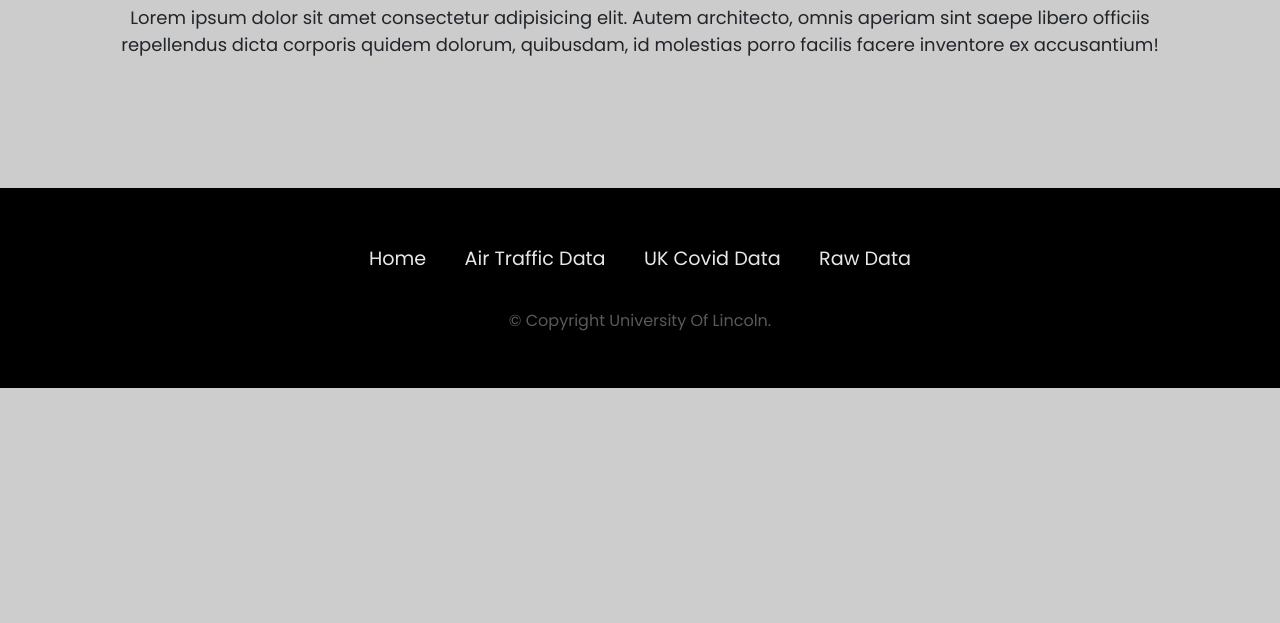
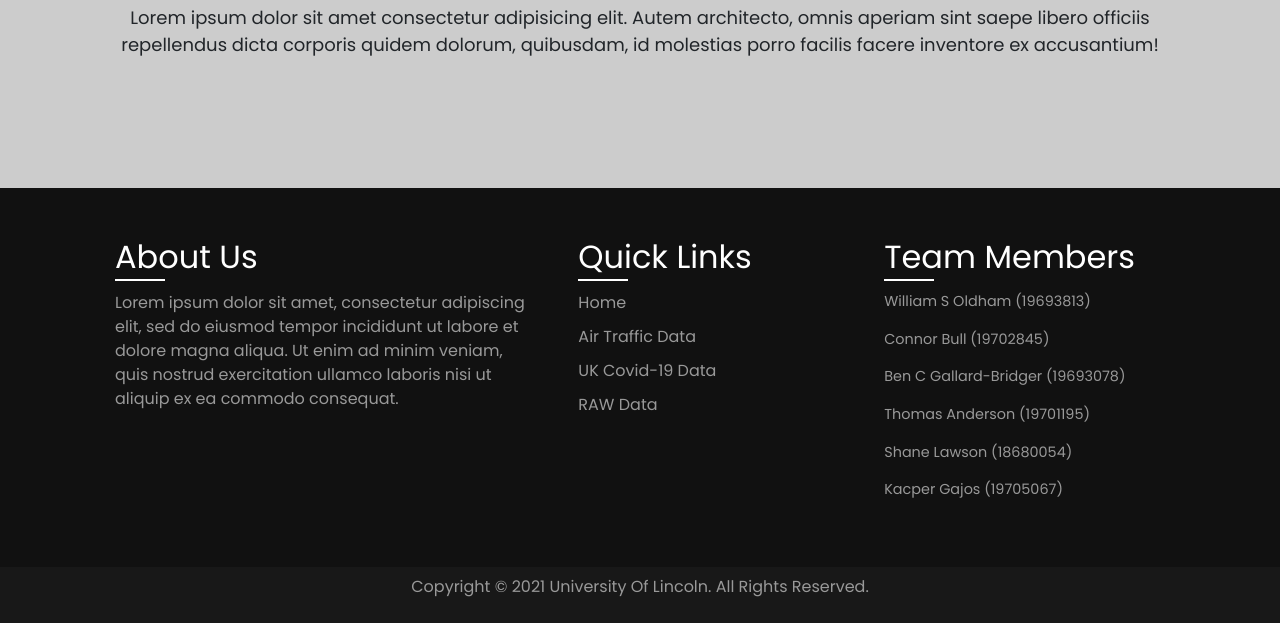
Before and after one commit to binaryoverload/TSEGroup8Website, a Flask app: page / in a window 1280 px wide. Shown: the part 5333-5956 px from the top of the page. Before the commit the page ends 5721 px from the top, so only its background shows below. Run offline with Flask 2, Linux system fonts and the light colour scheme; some libraries are stand-ins or nearby versions.

Commit message:
Footer improvements + Patch for Mobile Devices
Made changes to footer.
improvements for mobile devices.

```diff
--- a/static/index.css
+++ b/static/index.css
@@ -376,44 +376,84 @@ section#ukmap {
     display: inline-block;
 }
 
-footer p {
-    padding: 0;
-    font-size: 0.8em;
-    color: hsla(0, 50%, 100%, 0.35);
-    margin: 1em 0;
-    font-size: 1rem;
+footer {
+    position: relative;
+    width: 100%;
+    height: auto;
+    background: #111;
+    color: #fff;
+    display: flex;
+    padding: 50px 100px;
+    justify-content:: space-between;
 }
 
-footer ul {
-    list-style: none;
+footer .container{
     display: flex;
-    margin: 1em 0;
+    justify-content: space-between;
+    flex-wrap: wrap;
+    flex-direction:row;
 }
 
-footer ul li a {
-    padding: 1em;
-    text-decoration: none;
-    color: rgba(255, 255, 255, 0.904);
-    transition: 100ms;
+footer .container .sec{
+    margin-right: 30px;
 }
 
-footer ul li a:hover {
-    color: var(--primary);
+footer .container .sec.about{
+    width: 40%;
 }
 
-footer {
-    width: 100%;
-    background: #000000;
+footer .container h2{
+    position: relative;
     color: #fff;
-    display: grid;
-    place-items: center;
-    padding: 2em;
-    font-size: 1.2rem;
+    font-weight: 500;
+    margin-bottom: 15px;
 }
 
-.sticky-footer {
-    position: sticky;
-    top: 100%;
+footer .container h2:before{
+    content: '';
+    position: absolute;
+    bottom: -5px;
+    left: 0;
+    width: 50px;
+    height: 2px;
+    background: #ffffff;
+}
+
+footer .container .sec.about p{
+    color: #999;
+}
+
+.quickLinks{
+    position: relative;
+    width: 25%;
+}
+
+.quickLinks ul li{
+    list-style: none;
+}
+
+.quickLinks ul li a{
+    color: #999;
+    text-decoration: none;
+    margin-bottom: 10px;
+    display: inline-block;
+}
+
+.quickLinks ul li a:hover{
+    color: #fff;
+}
+
+footer .container .sec.team p{
+    color: #999;
+    font-size: 0.90em;
+}
+
+.copyrightText{
+    width: 100%;
+    background: #181818;
+    padding: 8px 100px;
+    text-align: center;
+    color: #999;
 }
 
 #map-background-container {
@@ -424,6 +464,43 @@ footer {
 #map-controls {
     margin-bottom: 1em;
 }
+
+@media (max-width: 991px){
+    .welcomeRow {
+        flex-direction: column;
+    }
+
+   .welcomeRow .col50 {
+    position: relative;
+    width: 100%;
+    }
+
+    .row .col50 .imgBx{
+       height: 300px;
+       margin-top: 20px;
+    }
+
+    footer{
+        padding: 40px;
+    }
+    footer .container{
+        flex-direction: column;
+    }
+    footer .container .sec{
+        margin-right: 0;
+        margin-bottom: 40px;
+    }
+    footer .container .sec.about,
+    .quickLinks{
+        width: 100%;
+    }
+    .copyrightText{
+    padding: 8px 40px;
+    }
+}
+
+
+
 
 @media (max-width: 500px) {
     #map-background-container {
--- a/templates/index.html
+++ b/templates/index.html
@@ -225,17 +225,36 @@
 
     </section>
 
+    <footer>
+        <div class="container">
+            <div class="sec about">
+                <h2>About Us</h2>
+                <p>Lorem ipsum dolor sit amet, consectetur adipiscing elit, sed do eiusmod tempor incididunt ut labore et dolore magna aliqua. Ut enim ad minim veniam, quis nostrud exercitation ullamco laboris nisi ut aliquip ex ea commodo consequat.</p>
+            </div>
 
-
-    <footer class="sticky-footer">
-        <ul>
-            <li><a href="#S1">Home</a></li>
-            <li><a href="#S2">Air Traffic Data </a></li>
-            <li><a href="#S3">UK Covid Data</a></li>
-            <li><a href="#S4">Raw Data</a></li>
-        </ul>
-        <p> © Copyright University Of Lincoln.</p>
+            <div class="sec quickLinks">
+                <h2>Quick Links</h2>
+                <ul>
+                    <li><a href="#">Home</a></li>
+                    <li><a href="#">Air Traffic Data</a></li>
+                    <li><a href="#">UK Covid-19 Data</a></li>
+                    <li><a href="#">RAW Data</a></li>
+                </ul>
+            </div>
+            <div class="sec team">
+                <h2>Team Members</h2>
+                <p>William S Oldham (19693813)</p>
+                <p>Connor Bull (19702845)</p>
+                <p>Ben C Gallard-Bridger (19693078)</p>
+                <p>Thomas Anderson (19701195)</p>
+                <p>Shane Lawson (18680054)</p>
+                <p>Kacper Gajos (19705067)</p>
+            </div>
+        </div>
     </footer>
+    <div class="copyrightText">
+        <p>Copyright © 2021 University Of Lincoln. All Rights Reserved.</p>
+    </div>
 
 
     <!-- scripts -->
```
